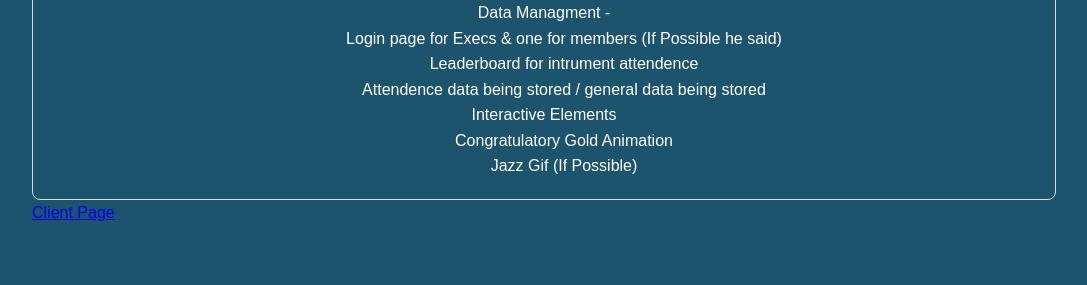
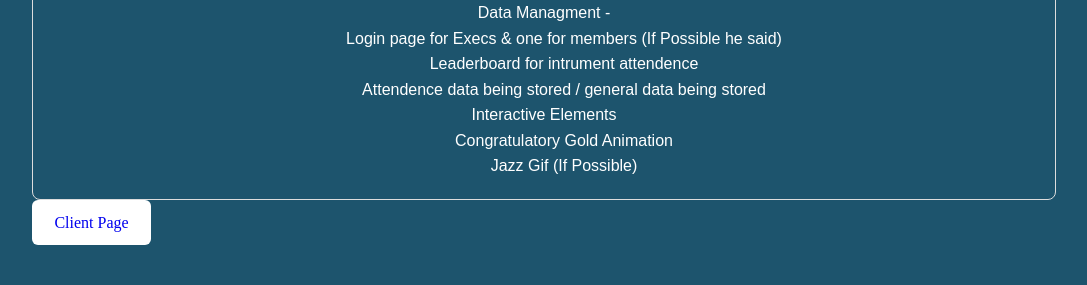
Before and after one commit to Asadel-A/AAIR-FRYERS, a PHP site: page /project.html in a window 1280 px wide. Shown: the part 657-942 px from the top of the page, without its empty margins (96-1183 px from the left). Before the commit the page ends 878 px from the top, so only its background shows below. Run offline with PHP 8.4, Linux system fonts and the light colour scheme.

Commit message:
Add button styles and update header background color
Added button styles and changed header background color.

```diff
--- a/style.css
+++ b/style.css
@@ -45,8 +45,23 @@ nav a.active {
     background-color: #1D546D;
 }
 
+.button {
+    display: inline-block;
+    padding: 0.6rem 1.4rem;
+    background-color: var(--accent);
+    text-decoration: none;
+    border-radius: 6px;
+    font-family: 'Times New Roman', serif;
+    transition: transform 0.2s ease, background-color 0.3s ease;
+}
+
+.button:hover {
+    background-color: #c2c2c2;
+    transform: translateY(-2px);
+}
+
 header {
-    background: #f4f4f4;
+    background: #5e5656;
     padding: 60px 20px;
     text-align: center;
 }
```
